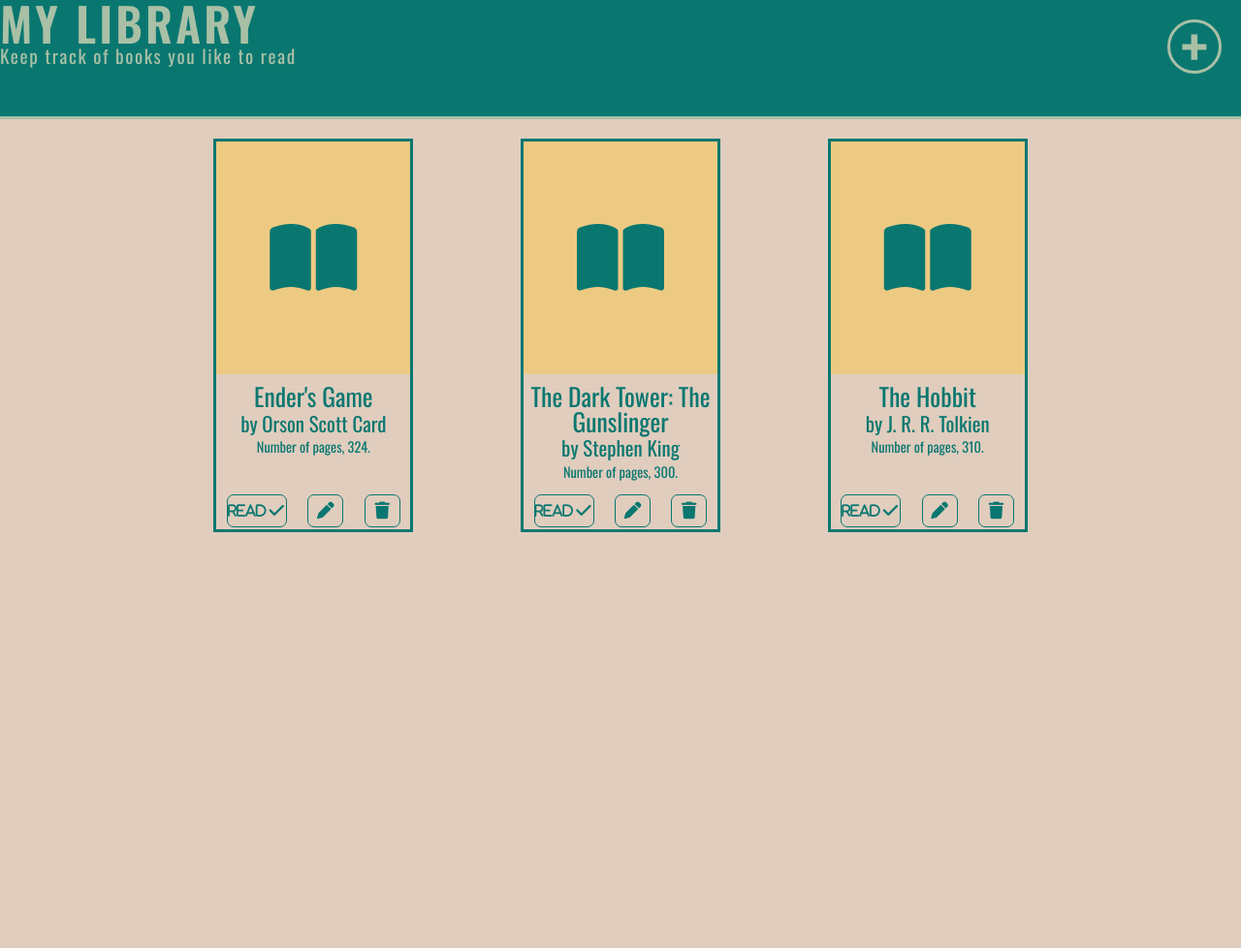
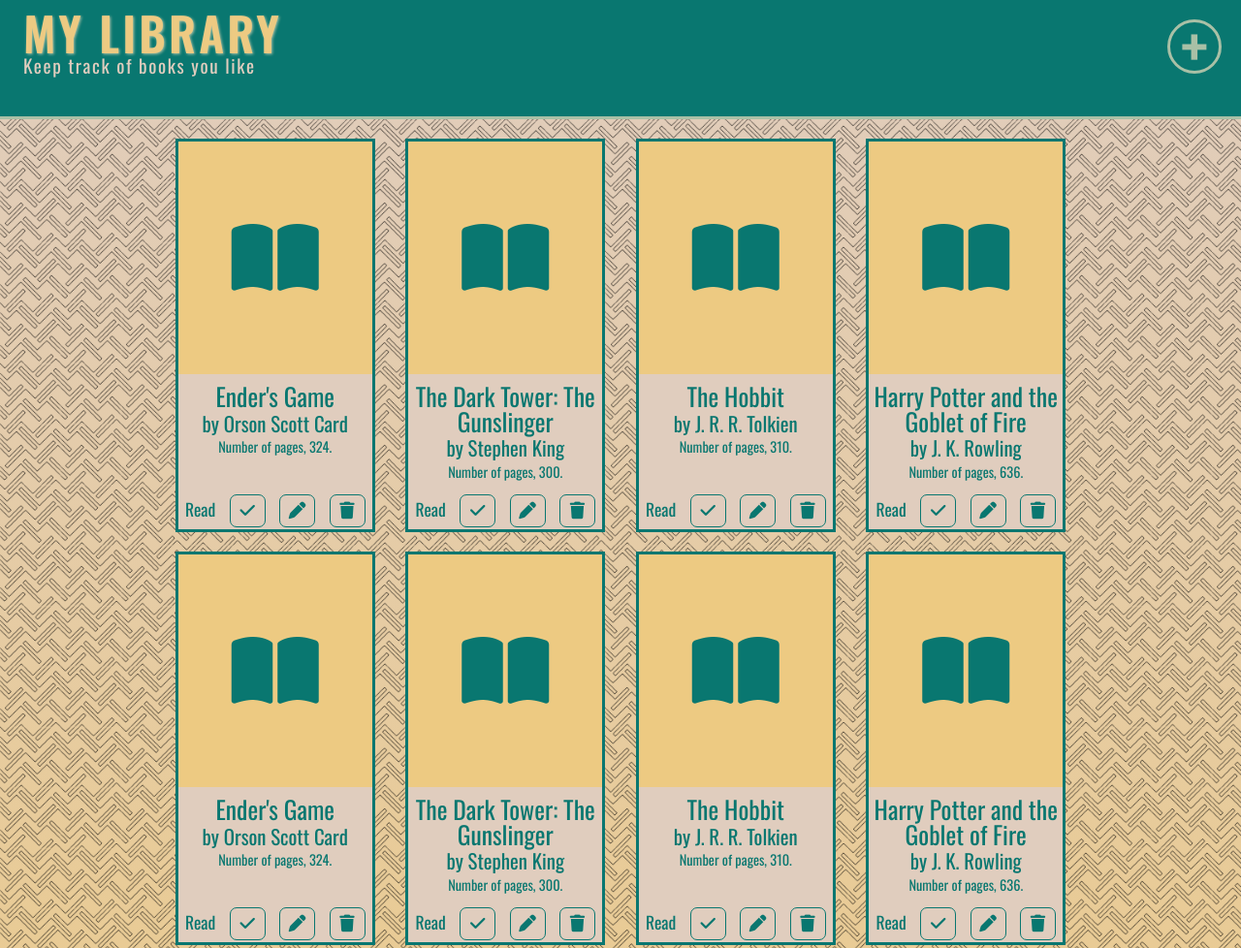
Before and after one commit to mojotron/library, a plain HTML site: page index.html in a window 1280 px wide. Shown: the top 978 px of the page at 97% size. Before the commit the page ends 800 px from the top, so only its background shows below. Drawn offline with nearby package versions, Linux system fonts and the light colour scheme.

Commit message:
Add update book object functionality - add minor css changes

```diff
--- a/css/main.css
+++ b/css/main.css
@@ -11,9 +11,9 @@
   min-height: 100vh;
   width: 100%;
   /* Image from https://freepikpsd.com/media/2019/11/geometric-shape-pattern-png-14-Transparent-Images.png*/
-  /* background: url("../images/geometric-pattern.png"),
+  background: url("../images/geometric-pattern.png"),
     linear-gradient(180deg, var(--orange), var(--coffee));
-  background-size: 250px auto; */
+  background-size: 125px auto;
   background-color: var(--orange);
   box-sizing: border-box;
   font-size: 16px;
@@ -33,15 +33,23 @@
   border-bottom: 3px solid var(--green);
 }
 
+.header h1,
+.header p {
+  padding-left: 1.5rem;
+}
 .header h1 {
+  margin-top: 0.6rem;
   font-size: 3rem;
   text-transform: uppercase;
   letter-spacing: 0.2rem;
   font-weight: 600;
+  color: var(--coffee);
+  text-shadow: 1px 1px 3px var(--green);
 }
 .header p {
   font-size: 1.2rem;
   letter-spacing: 0.1rem;
+  color: var(--orange);
 }
 .book-object {
   height: 400px;
@@ -100,14 +108,18 @@
   border: 1px solid var(--blue);
   border-radius: 7px;
 }
-.btn-read-book {
-  width: 54px;
-  padding: 0 3px;
+.book-btn:hover {
+  background-color: var(--coffee);
 }
-.btn-read-book i {
-  padding-left: 3px;
+.book-btn:active {
+  background-color: var(--green);
 }
-
+.book-options span {
+  display: inline-block;
+  font-size: 1.1rem;
+  position: relative;
+  top: 7px;
+}
 i.btn-delete-book,
 i.btn-update-book,
 i.btn-read-book {
@@ -118,16 +130,7 @@
   color: var(--blue);
   cursor: pointer;
 }
-i.btn-read-book::before {
-  position: relative;
-  left: 40px;
-}
-i.btn-read-book::after {
-  content: "Read";
-  position: relative;
-  right: 18px;
-  font-size: 0.9rem;
-}
+
 .books-showcase {
   width: 90%;
   max-width: 950px;
@@ -135,6 +138,7 @@
   display: flex;
   flex-wrap: wrap;
   justify-content: space-around;
+  padding-bottom: 2rem;
 }
 /* book form */
 .add-book-form {
@@ -179,6 +183,10 @@
   border-radius: 50px;
   border: 3px solid var(--green);
 }
+.btn-add-book {
+  position: fixed;
+  z-index: 3;
+}
 .btn-cancel-form {
   transform: scale(0.5);
   top: 0;
--- a/index.html
+++ b/index.html
@@ -24,7 +24,7 @@
       <section class="header-wrapper">
         <header class="header">
           <h1>My Library</h1>
-          <p>Keep track of books you like to read</p>
+          <p>Keep track of books you like</p>
           <span class="btn btn-add-book"></span>
         </header>
       </section>
--- a/js/main.js
+++ b/js/main.js
@@ -1,7 +1,8 @@
 "use strict";
+let updateBookById;
 function Library() {
-  this.bookId = 0;
-  this.bookcase = {};
+  this.bookId = 0; //used to target specific book in dom and library
+  this.bookcase = {}; //save books in format id:{new Book()}
 }
 Library.prototype.incrementBooId = function () {
   this.bookId++;
@@ -29,15 +30,10 @@
     const read = bookEle.querySelector(".btn-read-book");
     const update = bookEle.querySelector(".btn-update-book");
     const del = bookEle.querySelector(".btn-delete-book");
-    read.addEventListener("click", (e) => {
-      library.bookcase[getBookObjectId(e)].toggleRead();
-      this.listBooks();
-    });
-    update.addEventListener("click", () => alert("U"));
-    del.addEventListener("click", (e) => {
-      delete library.bookcase[getBookObjectId(e)];
-      this.listBooks();
-    });
+    //Add event listeners to current book dom element
+    read.addEventListener("click", (e) => setReadEventListener(e));
+    update.addEventListener("click", (e) => setUpdateEventListener(e));
+    del.addEventListener("click", (e) => setDeleteEventListener(e));
   }
 };
 function Book(title, author, pages, read) {
@@ -62,6 +58,7 @@
       <span class="book-author">by ${this.author}</span>
       <p class="book-pages">Number of pages, ${this.pages}.</p>
       <div class="book-options">
+      <span>Read</span>
       <i class="book-btn btn-read-book ${
         this.read ? `fas fa-check` : `fas fa-times`
       }"></i>
@@ -75,14 +72,43 @@
 //Library Object for user books
 const library = new Library();
 //DOM Selectors
-
 const addBookBtn = document.querySelector(".btn-add-book");
 const cancelForm = document.querySelector(".btn-cancel-form");
 const inputForm = document.querySelector(".add-book-form");
-const inputFields = document.querySelectorAll(".book-data");
+const inputTitle = document.querySelector("#book-title");
+const inputAuthor = document.querySelector("#book-author");
+const inputPages = document.querySelector("#book-pages");
+const inputRead = document.querySelector("#book-read");
+const inputSubmit = document.querySelector("[type='submit']");
+const inputFields = document.querySelectorAll("input");
 
 function getBookObjectId(event) {
   return event.target.parentElement.parentElement.parentElement.dataset.bookId;
+}
+
+function setReadEventListener(e) {
+  library.bookcase[getBookObjectId(e)].toggleRead();
+  library.listBooks();
+}
+
+function setUpdateEventListener(e) {
+  const currentBookId = getBookObjectId(e);
+  updateBookById = currentBookId;
+  //Get data from current book
+  const { title, author, pages, read } = library.bookcase[currentBookId];
+  //Fill current book data to input values
+  inputTitle.value = title;
+  inputAuthor.value = author;
+  inputPages.value = pages;
+  inputRead.checked = read;
+  inputSubmit.value = "Update Book";
+  //Display form with current book data
+  toggleDisplayForm(); //Wait user for submit or cancel form;
+}
+
+function setDeleteEventListener(e) {
+  delete library.bookcase[getBookObjectId(e)];
+  library.listBooks();
 }
 
 const toggleDisplayForm = () => inputForm.classList.toggle("hidden");
@@ -95,7 +121,9 @@
 
 function resetFormInputFields(inputFields) {
   inputFields.forEach((field) => {
-    field.type === "checkbox" ? (field.checked = false) : (field.value = "");
+    if (field.type === "checkbox") field.checked = false;
+    else if (field.type === "submit") field.value = "Create Book";
+    else field.value = "";
   });
 }
 
@@ -107,19 +135,41 @@
 function createAndDisplayBook(event) {
   event.preventDefault();
   const newBook = new Book(...getBookInputData(inputFields));
-  const bookId = library.getBookId();
-  library.addBook(newBook);
+  if (inputSubmit.value === "Update Book") {
+    library.bookcase[updateBookById] = newBook;
+    library.listBooks();
+  } else if (inputSubmit.value === "Create Book") {
+    library.addBook(newBook);
+  }
   resetAndHideForm(inputFields);
 }
-
+//Event handlers
 inputForm.addEventListener("submit", (e) => createAndDisplayBook(e));
 addBookBtn.addEventListener("click", toggleDisplayForm);
 cancelForm.addEventListener("click", () => resetAndHideForm(inputFields));
-
-//////////////////////////////////////////////
 //Template data
 library.addBook(new Book("Ender's Game", "Orson Scott Card", 324, true));
 library.addBook(
   new Book("The Dark Tower: The Gunslinger", "Stephen King", 300, true)
 );
 library.addBook(new Book("The Hobbit", "J. R. R. Tolkien", 310, true));
+library.addBook(
+  new Book("Harry Potter and the Goblet of Fire", "	J. K. Rowling", 636, true)
+);
+library.addBook(new Book("Ender's Game", "Orson Scott Card", 324, true));
+library.addBook(
+  new Book("The Dark Tower: The Gunslinger", "Stephen King", 300, true)
+);
+library.addBook(new Book("The Hobbit", "J. R. R. Tolkien", 310, true));
+library.addBook(
+  new Book("Harry Potter and the Goblet of Fire", "	J. K. Rowling", 636, true)
+);
+
+library.addBook(new Book("Ender's Game", "Orson Scott Card", 324, true));
+library.addBook(
+  new Book("The Dark Tower: The Gunslinger", "Stephen King", 300, true)
+);
+library.addBook(new Book("The Hobbit", "J. R. R. Tolkien", 310, true));
+library.addBook(
+  new Book("Harry Potter and the Goblet of Fire", "	J. K. Rowling", 636, true)
+);
```
Also changed, not shown: README.md.
